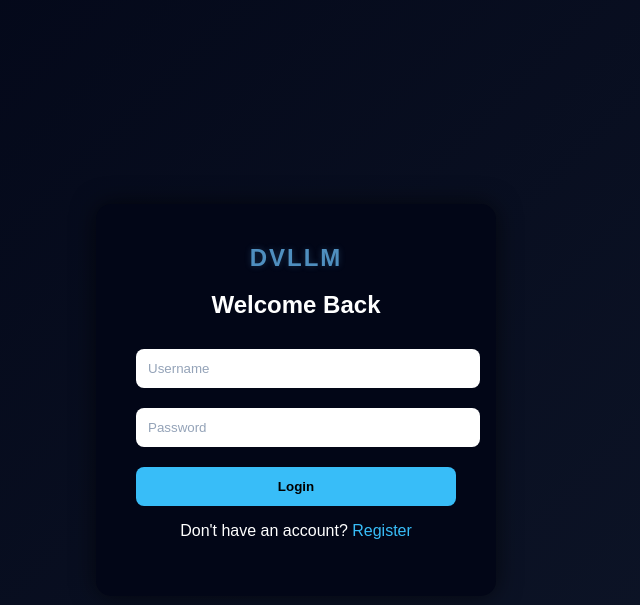
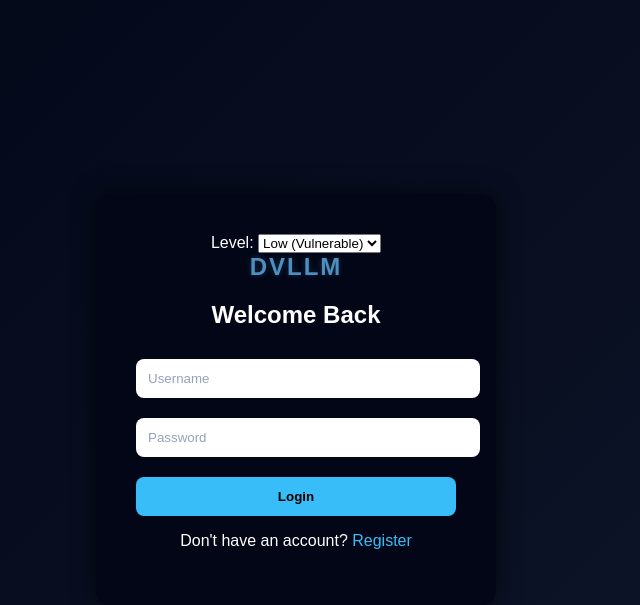
Before and after one commit to b1t00011100/DVLLM-lab, a Flask app: page /login in a window 1280 px wide. Shown: the top 605 px of the page, without its empty margins (344-984 px from the left). Run offline with Flask 3, Linux system fonts and the light colour scheme.

Commit message:
Update login.html

```diff
--- a/templates/login.html
+++ b/templates/login.html
@@ -8,6 +8,31 @@
 <body class="auth-body">
 
 <div class="auth-container">
+
+    {% if error %}
+    <div id="error-toast" class="error-toast">
+        {{ error }}
+    </div>
+    {% endif %}
+
+    <div class="top-center-level">
+    <span>Level:</span>
+
+    <select onchange="changeLevel(this.value)">
+        <option value="low" {% if level=='low' %}selected{% endif %}>Low (Vulnerable)</option>
+        <option value="medium" {% if level=='medium' %}selected{% endif %}>Medium</option>
+        <option value="high" {% if level=='high' %}selected{% endif %}>High(Secure)</option>
+    </select>
+    <script>
+        function changeLevel(level){
+            fetch("/set_level/" + level)
+                .then(() => {
+                    window.location.href = window.location.pathname;
+                })
+        }
+    </script>
+</div>
+
     <div class="app-title">DVLLM</div>
     <h2>Welcome Back</h2>
 
@@ -20,6 +45,13 @@
 
     <p>Don't have an account? <a href="/register">Register</a></p>
 </div>
+<script>
+setTimeout(() => {
+    const toast = document.getElementById("error-toast");
+    if (toast) toast.remove();
+}, 3000);
+</script>
+
 
 </body>
 </html>
```
